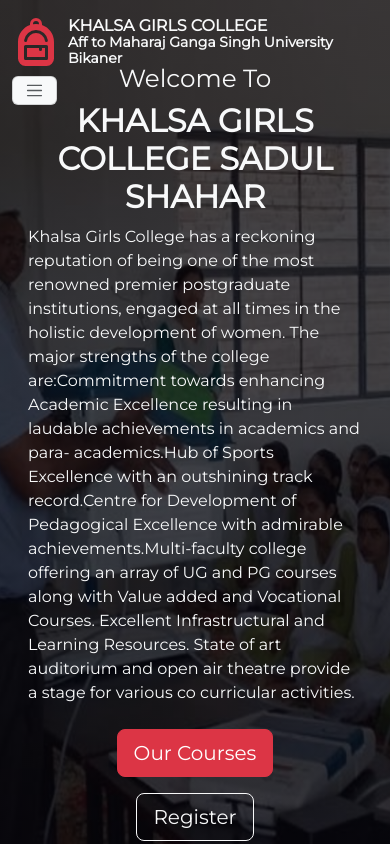
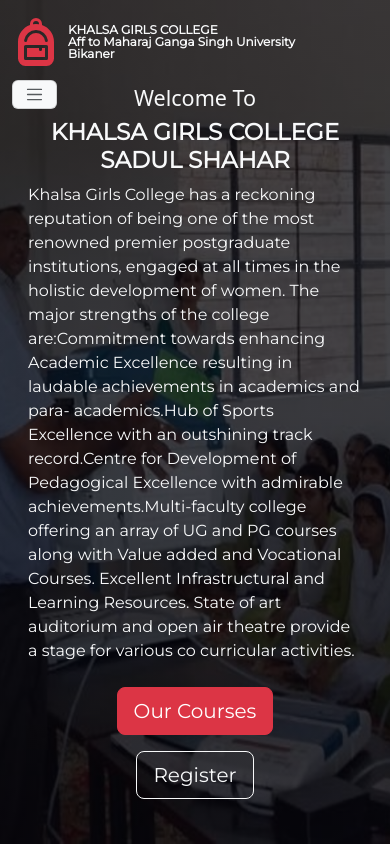
Before and after one commit to yeswanthik/collegewebsite, a React (Create React App) app: page / in a window 390 px wide. Shown: the top 844 px of the page. Built offline with nearby package versions, Linux system fonts and the light colour scheme.

Commit message:
responsiveness

```diff
--- /dev/null
+++ b/src/components/Navbar/Navbar.css
@@ -0,0 +1,13 @@
+/* Adjust font size for small devices */
+@media (max-width: 576px) {
+    .navbar-brand span {
+    font-size: 12px;
+    }
+  }
+
+  /* Adjust font size for medium and larger devices */
+  @media (min-width: 576px) {
+    .navbar-brand span {
+      font-size: 16px;
+    }
+  }
--- a/src/components/Navbar/Navbar.jsx
+++ b/src/components/Navbar/Navbar.jsx
@@ -1,7 +1,7 @@
 
 import Container from 'react-bootstrap/Container';
 import Nav from 'react-bootstrap/Nav';
-
+import './Navbar.css'
 import { Link} from 'react-router-dom';
 import Navbar from 'react-bootstrap/Navbar';
 export const Navbarhead=()=>{
@@ -13,16 +13,16 @@
             <path d="M5 13v-3h4v.5a.5.5 0 0 0 1 0V10h1v3z"/>
             <path d="M6 2v.341C3.67 3.165 2 5.388 2 8v5.5A2.5 2.5 0 0 0 4.5 16h7a2.5 2.5 0 0 0 2.5-2.5V8a6.002 6.002 0 0 0-4-5.659V2a2 2 0 1 0-4 0m2-1a1 1 0 0 1 1 1v.083a6.04 6.04 0 0 0-2 0V2a1 1 0 0 1 1-1m0 3a4 4 0 0 1 3.96 3.43.5.5 0 1 1-.99.14 3 3 0 0 0-5.94 0 .5.5 0 1 1-.99-.14A4 4 0 0 1 8 4M4.5 9h7a.5.5 0 0 1 .5.5v4a.5.5 0 0 1-.5.5h-7a.5.5 0 0 1-.5-.5v-4a.5.5 0 0 1 .5-.5"/>
           </svg>
-          <span className='mx-2 text-light lh-1 fw-semibold' style={{fontSize:"16px"}}>
+          <span className='mx-2 text-light lh-1 fw-semibold'>
           KHALSA GIRLS COLLEGE
             <br ></br>
-            <span style={{fontSize:"14px"}}>Aff to Maharaj Ganga Singh University</span>
+            <span >Aff to Maharaj Ganga Singh University</span>
             <br></br>
-            <span  style={{fontSize:"14px"}} >Bikaner</span>
+            <span >Bikaner</span>
           </span>
         </Link>
       </Navbar.Brand>
-      <Navbar.Toggle aria-controls='basic-navbar-nav' className='bg-light'style={{ fontSize: '0.8rem' }}                 />
+      <Navbar.Toggle aria-controls='basic-navbar-nav' className='bg-light'style={{ fontSize: '0.8rem',marginTop: '0.25rem' }}                 />
       <Navbar.Collapse id='basic-navbar-nav'>
         <Nav className='me-auto justify-content-end w-100'>
           <Nav.Link href='/' className='text-uppercase'>Home</Nav.Link>
--- a/src/pages/About/About.jsx
+++ b/src/pages/About/About.jsx
@@ -36,7 +36,7 @@
     <Navbarhead/>
     <header className='h-75 p-3  d-flex align-items-center text-light'>
             <div className='container h-100 d-flex flex-column align-items-center justify-content-center text-light mt-5'>
-                <h1 className='text-center fw-semibold'>About Us</h1>
+                <h3 className='text-center fw-semibold'>About Us</h3>
                 <p className='text-center w-75 mb-5'>Khalsa Girls College Sadulshahar, nestled in Ward No.4 near the Municipality Office, embodies the serene beauty of nature and the revered ideals of ancient Gurukuls. Established in 1972-73 by the visionary Mr. Mohar Singh Sidhu as a primary school, it has since evolved into a Higher Primary School (1978-79), Secondary School (1989-90), and Higher Secondary School (2001), dedicated to serving society. </p> </div>
         </header>
 
--- a/src/pages/Blog/Blog.jsx
+++ b/src/pages/Blog/Blog.jsx
@@ -74,7 +74,7 @@
     <Navbarhead/>
     <header className='h-35 p-3   d-flex align-items-center text-light'>
             <div className='container h-100 d-flex flex-column align-items-center justify-content-center text-light mt-5'>
-                <h1 className='text-center fw-semibold'>Blogs</h1>
+                <h3 className='text-center fw-semibold'>Blogs</h3>
                 <p className='text-center w-75 mb-5'>College blogs serve as informative platforms where students, faculty, and staff can share insights, experiences, and valuable information about campus life, academic programs, extracurricular activities, and more.</p>
             </div>
         </header>
--- a/src/pages/Contact/Contact.jsx
+++ b/src/pages/Contact/Contact.jsx
@@ -121,7 +121,7 @@
         <Navbarhead/>
         <header className='h-35 p-3   d-flex align-items-center text-light'>
             <div className='container h-100 d-flex flex-column align-items-center justify-content-center text-light mt-5'>
-                <h1 className='text-center fw-semibold'>Register with us</h1>
+                <h3 className='text-center fw-semibold'>Register with us</h3>
                 {/* <p className='text-center w-75 mb-5'>
 Our college provides a direct line of communication for inquiries and assistance, ensuring swift and personalized responses to queries from students, parents, and stakeholders. With dedicated forms and contact details readily available, individuals can effortlessly reach out to address their concerns and engage with the college community.</p>
            */}
--- a/src/pages/Courses/Courses.jsx
+++ b/src/pages/Courses/Courses.jsx
@@ -39,7 +39,7 @@
         <header className='h-35 p-3 d-flex align-items-center text-light'>
 
             <div className='container h-100 d-flex flex-column align-items-center justify-content-center text-light mt-5'>
-                <h1 className='text-center fw-semibold'>Our Courses</h1>
+                <h3 className='text-center fw-semibold'>Our Courses</h3>
                 <p className='text-center w-75 mb-5'>Courses we offer and its listed subjects </p>
 
      </div>
--- a/src/pages/Gallery/Gallery.jsx
+++ b/src/pages/Gallery/Gallery.jsx
@@ -70,9 +70,9 @@
 function Gallery(){
 return <div className='gallery-page'>
 <Navbarhead/>
-<header className='h-100 p-3  min-vh-100 d-flex align-items-center text-light'>
-    <div className='container h-100 d-flex flex-column align-items-center justify-content-center text-light'>
-        <h1 className='text-center fw-semibold'>Gallery</h1>
+<header className='h-50 p-3  d-flex justify-content-center text-light'>
+    <div className='container h-100 d-flex flex-column align-items-center  text-light mt-5'>
+        <h3 className='text-center fw-semibold'>Gallery</h3>
         <p className='text-center w-75 mb-5'>The college gallery offers a vibrant space for showcasing creativity and talent within the campus community. Adorned with diverse artworks and installations, it fosters inspiration and dialogue among students and visitors. Through student exhibitions and guest artist showcases, the gallery stimulates artistic exploration and collaboration. Its dynamic displays enrich the campus experience, encouraging intellectual curiosity and cultural engagement.</p>
     </div>
 </header>
--- a/src/pages/Home/Home.jsx
+++ b/src/pages/Home/Home.jsx
@@ -37,8 +37,8 @@
         <Navbarhead/>
         <header className='h-100 p-3  min-vh-100 d-flex align-items-center text-light'>
             <div className='container d-flex flex-column align-items-center mt-5'>
-                <h2>Welcome To</h2>
-                <h1 className='text-center fw-semibold'>KHALSA GIRLS COLLEGE SADUL SHAHAR</h1>
+                <h4>Welcome To</h4>
+                <h3 className='text-center fw-semibold'>KHALSA GIRLS COLLEGE SADUL SHAHAR</h3>
                 <p>Khalsa Girls College  has a reckoning reputation of being one of the most renowned premier postgraduate institutions, engaged at all times in the holistic development of women. The major strengths of the college are:Commitment towards enhancing Academic Excellence resulting in laudable achievements in academics and para- academics.Hub of Sports Excellence with an outshining track record.Centre for Development of Pedagogical Excellence with admirable achievements.Multi-faculty college offering an array of UG and PG courses along with Value added and Vocational Courses.
 Excellent Infrastructural and Learning Resources. State of art auditorium and open air theatre provide a stage for various co curricular activities.
 </p>
```
